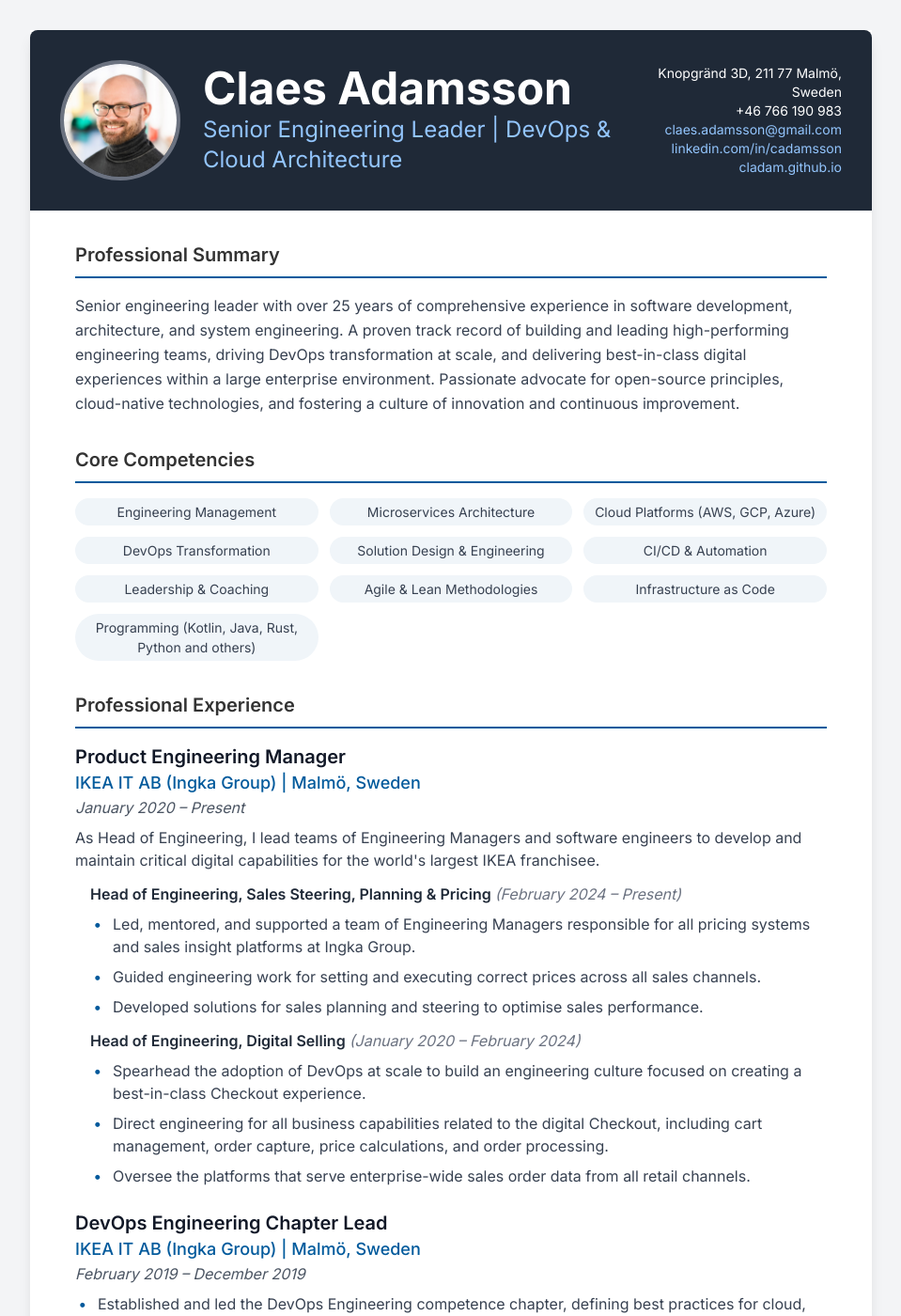
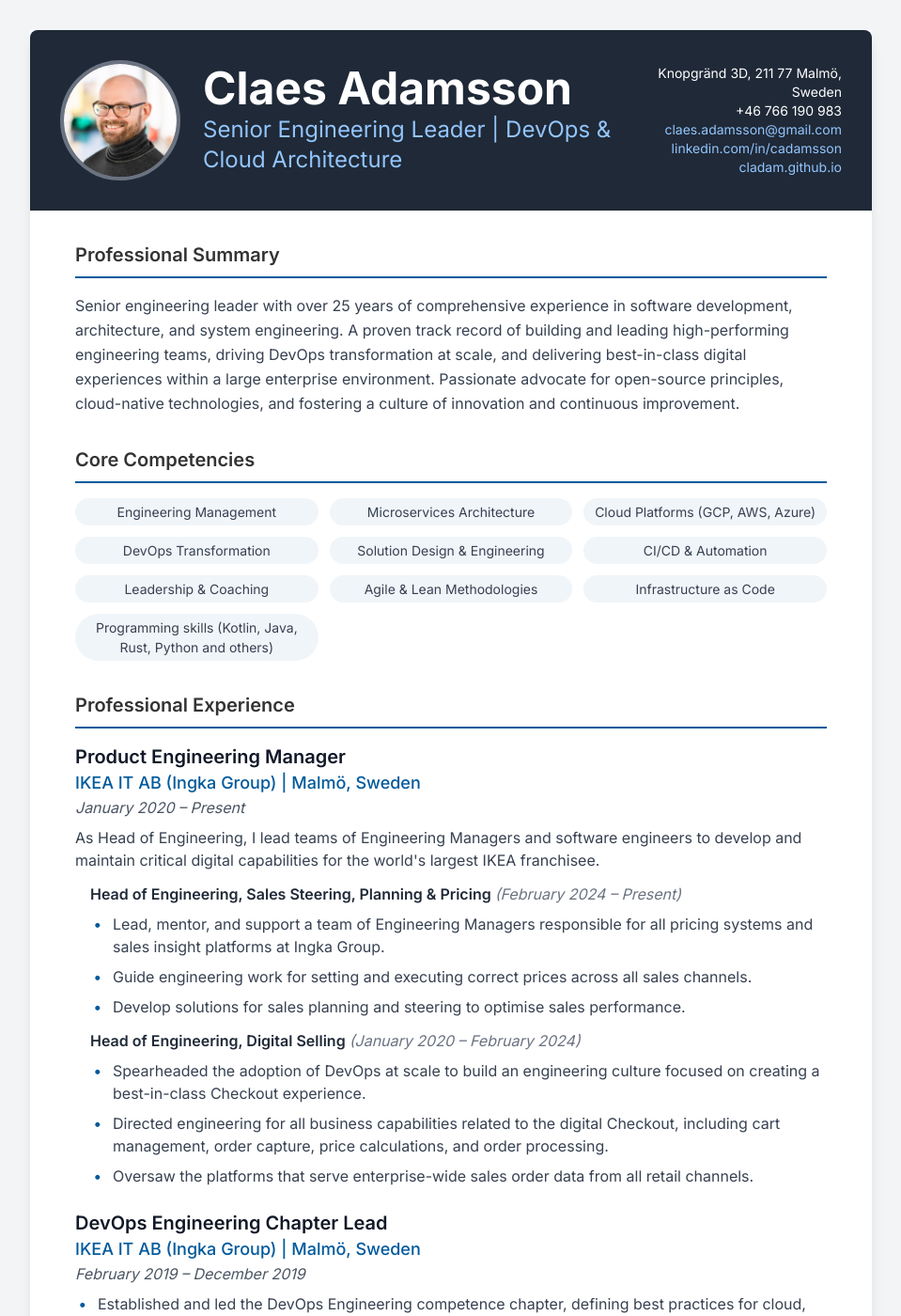
Before and after one commit to cladam/cladam.github.io, a Jekyll site: the page docs/resume.html, which Jekyll copies as it is, in a window 1280 px wide and 1400 px high. Shown: the whole window at 94% size, without its empty margins (160-1119 px from the left). Built offline with Jekyll 4.4.1, drawn with Linux system fonts in a browser that asks for light colours; nearby versions of some CDN libraries.

Commit message:
Revise resume language for consistency and clarity

```diff
--- a/docs/resume.html
+++ b/docs/resume.html
@@ -62,7 +62,6 @@
         <header class="bg-gray-800 text-white -mx-6 -mt-6 md:-mx-12 md:-mt-12 p-8 mb-8 rounded-t-lg">
             <div class="flex flex-col md:flex-row items-center justify-between">
                 <div class="flex items-center mb-6 md:mb-0">
-                    <!-- Placeholder for the user's photo. The user should replace the src with their image URL. -->
                     <img src="../assets/images/profile-pic.jpg" alt="Claes Adamsson" class="rounded-full w-24 h-24 md:w-32 md:h-32 border-4 border-gray-500 mr-6">
                     <div>
                         <h1 class="text-4xl md:text-5xl font-bold text-white">Claes Adamsson</h1>
@@ -94,14 +93,14 @@
                 <div class="grid grid-cols-2 md:grid-cols-3 gap-3">
                     <span class="competency-item text-center">Engineering Management</span>
                     <span class="competency-item text-center">Microservices Architecture</span>
-                    <span class="competency-item text-center">Cloud Platforms (AWS, GCP, Azure)</span>
+                    <span class="competency-item text-center">Cloud Platforms (GCP, AWS, Azure)</span>
                     <span class="competency-item text-center">DevOps Transformation</span>
                     <span class="competency-item text-center">Solution Design & Engineering</span>
                     <span class="competency-item text-center">CI/CD & Automation</span>
                     <span class="competency-item text-center">Leadership & Coaching</span>
                     <span class="competency-item text-center">Agile & Lean Methodologies</span>
                     <span class="competency-item text-center">Infrastructure as Code</span>
-                    <span class="competency-item text-center">Programming (Kotlin, Java, Rust, Python and others)</span>
+                    <span class="competency-item text-center">Programming skills (Kotlin, Java, Rust, Python and others)</span>
                 </div>
             </section>
 
@@ -118,17 +117,17 @@
                     <div class="ml-4 mt-3">
                         <p class="font-semibold text-gray-800">Head of Engineering, Sales Steering, Planning & Pricing <span class="font-normal text-gray-500 italic">(February 2024 – Present)</span></p>
                          <ul class="experience-list list-outside text-gray-700 mt-2">
-                            <li>Led, mentored, and supported a team of Engineering Managers responsible for all pricing systems and sales insight platforms at Ingka Group.</li>
-                            <li>Guided engineering work for setting and executing correct prices across all sales channels.</li>
-                            <li>Developed solutions for sales planning and steering to optimise sales performance.</li>
+                            <li>Lead, mentor, and support a team of Engineering Managers responsible for all pricing systems and sales insight platforms at Ingka Group.</li>
+                            <li>Guide engineering work for setting and executing correct prices across all sales channels.</li>
+                            <li>Develop solutions for sales planning and steering to optimise sales performance.</li>
                         </ul>
                     </div>
                     <div class="ml-4 mt-3">
                         <p class="font-semibold text-gray-800">Head of Engineering, Digital Selling <span class="font-normal text-gray-500 italic">(January 2020 – February 2024)</span></p>
                         <ul class="experience-list list-outside text-gray-700 mt-2">
-                            <li>Spearhead the adoption of DevOps at scale to build an engineering culture focused on creating a best-in-class Checkout experience.</li>
-                            <li>Direct engineering for all business capabilities related to the digital Checkout, including cart management, order capture, price calculations, and order processing.</li>
-                            <li>Oversee the platforms that serve enterprise-wide sales order data from all retail channels.</li>
+                            <li>Spearheaded the adoption of DevOps at scale to build an engineering culture focused on creating a best-in-class Checkout experience.</li>
+                            <li>Directed engineering for all business capabilities related to the digital Checkout, including cart management, order capture, price calculations, and order processing.</li>
+                            <li>Oversaw the platforms that serve enterprise-wide sales order data from all retail channels.</li>
                         </ul>
                     </div>
                 </div>
```
